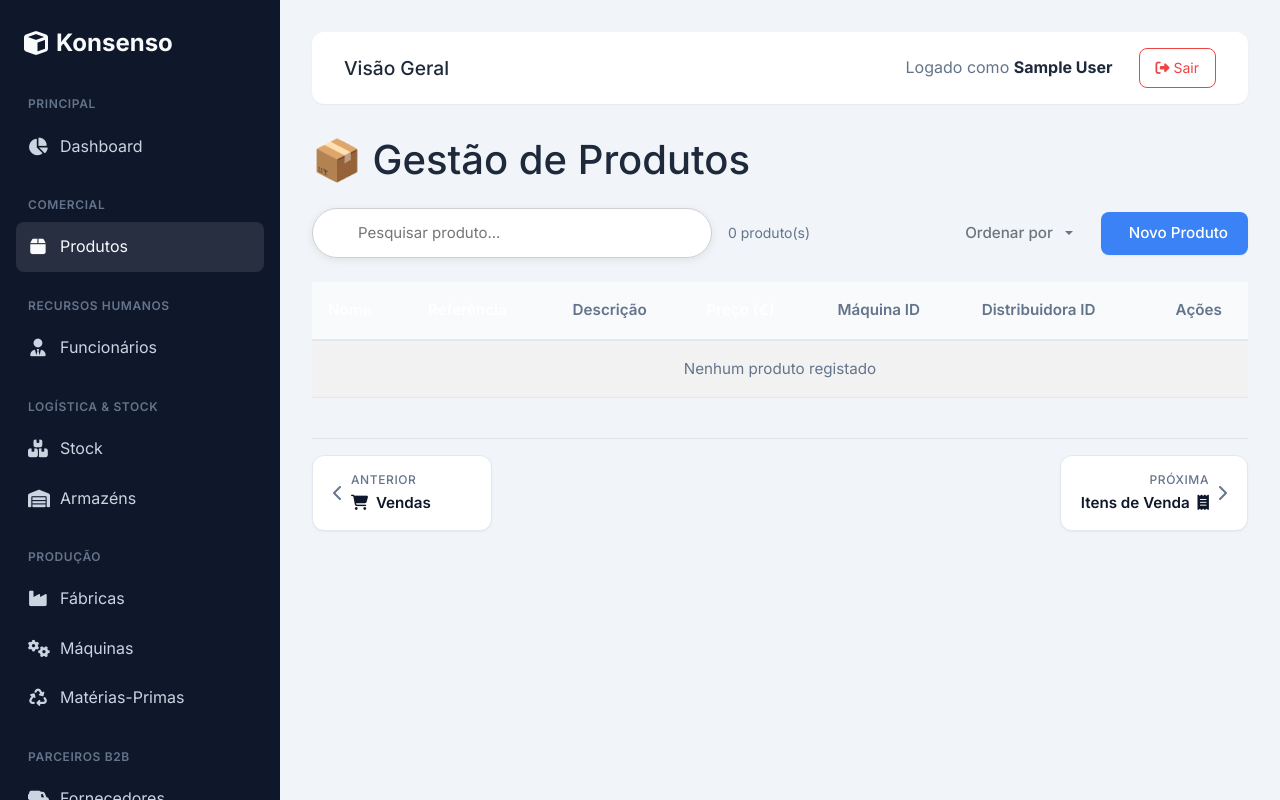
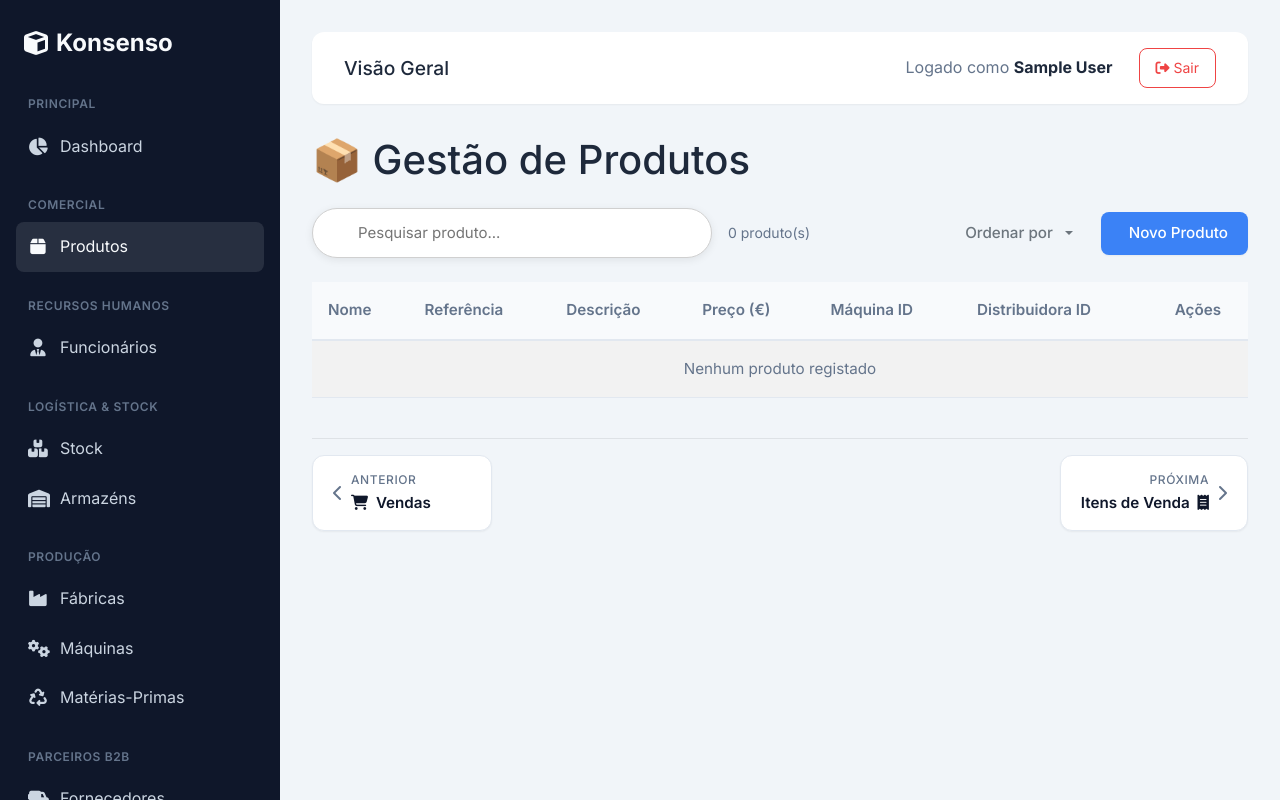
Before and after one commit to xutaa/BD-KONSENSO, a Flask app: page /produtos in a window 1280 px wide. Run offline with Flask 3, Linux system fonts and the light colour scheme; the visitor is signed in with stand-in values (Sample User, id 1); data that the repository does not hold is empty.

Commit message:
pequeno fix nos produtos

```diff
--- a/templates/tabelas/produtos.html
+++ b/templates/tabelas/produtos.html
@@ -93,40 +93,10 @@
     <table class="table table-striped table-hover" id="tabelaProdutos">
         <thead class="table-dark">
             <tr>
-                <th>
-                    <a href="{{ url_for('lista_produtos', sort_by='nome', sort_dir='desc' if sort_by == 'nome' and sort_dir == 'asc' else 'asc') }}"
-                        class="text-white text-decoration-none d-flex align-items-center">
-                        Nome
-                        {% if sort_by == 'nome' %}
-                        <i class="bi bi-caret-{{ 'up' if sort_dir == 'asc' else 'down' }}-fill ms-1"></i>
-                        {% else %}
-                        <i class="bi bi-chevron-expand ms-1 opacity-50"></i>
-                        {% endif %}
-                    </a>
-                </th>
-                <th>
-                    <a href="{{ url_for('lista_produtos', sort_by='referencia', sort_dir='desc' if sort_by == 'referencia' and sort_dir == 'asc' else 'asc') }}"
-                        class="text-white text-decoration-none d-flex align-items-center">
-                        Referência
-                        {% if sort_by == 'referencia' %}
-                        <i class="bi bi-caret-{{ 'up' if sort_dir == 'asc' else 'down' }}-fill ms-1"></i>
-                        {% else %}
-                        <i class="bi bi-chevron-expand ms-1 opacity-50"></i>
-                        {% endif %}
-                    </a>
-                </th>
+                <th>Nome</th>
+                <th>Referência</th>
                 <th>Descrição</th>
-                <th>
-                    <a href="{{ url_for('lista_produtos', sort_by='preco', sort_dir='desc' if sort_by == 'preco' and sort_dir == 'asc' else 'asc') }}"
-                        class="text-white text-decoration-none d-flex align-items-center">
-                        Preço (€)
-                        {% if sort_by == 'preco' %}
-                        <i class="bi bi-caret-{{ 'up' if sort_dir == 'asc' else 'down' }}-fill ms-1"></i>
-                        {% else %}
-                        <i class="bi bi-chevron-expand ms-1 opacity-50"></i>
-                        {% endif %}
-                    </a>
-                </th>
+                <th>Preço (€)</th>
                 <th>Máquina ID</th>
                 <th>Distribuidora ID</th>
                 <th class="text-center">Ações</th>
```
